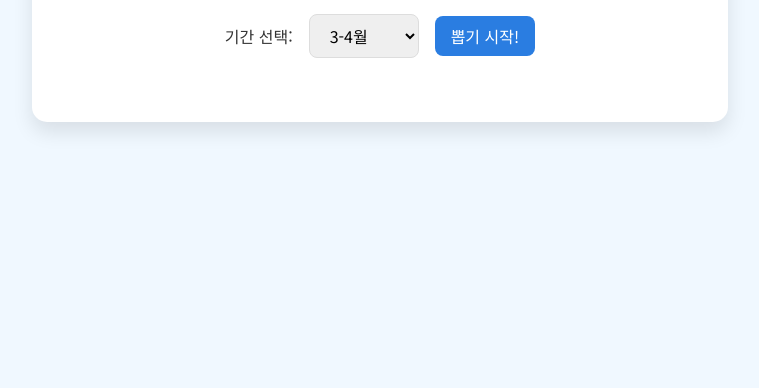
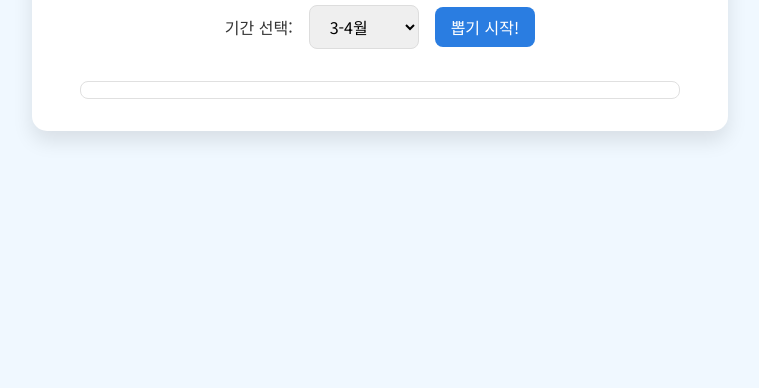
Before and after one commit to hyoni-school/assign-duty, a plain HTML site: page index.html in a window 1280 px wide. Shown: the part 412-800 px from the top of the page, without its empty margins (260-1019 px from the left). Drawn offline with Linux system fonts and the light colour scheme.

Commit message:
scroll on result

```diff
--- a/script.js
+++ b/script.js
@@ -113,6 +113,9 @@ document.addEventListener('DOMContentLoaded', () => {
         resultDiv.appendChild(slotDiv);
         resultsContainer.appendChild(resultDiv);
 
+        // 스크롤을 맨 아래로 이동시켜 새로 추가된 결과를 보여줍니다.
+        resultsContainer.scrollTop = resultsContainer.scrollHeight;
+
         // 결과 표시 영역이 부드럽게 나타나도록 함
         setTimeout(() => {
             resultDiv.classList.add('visible');
--- a/style.css
+++ b/style.css
@@ -63,6 +63,11 @@ button:disabled {
 
 #results-container {
     margin-top: 2rem;
+    max-height: 40vh;
+    overflow-y: auto;
+    border: 1px solid #e0e0e0;
+    border-radius: 8px;
+    padding: 0.5rem;
 }
 
 .student-result {
```
